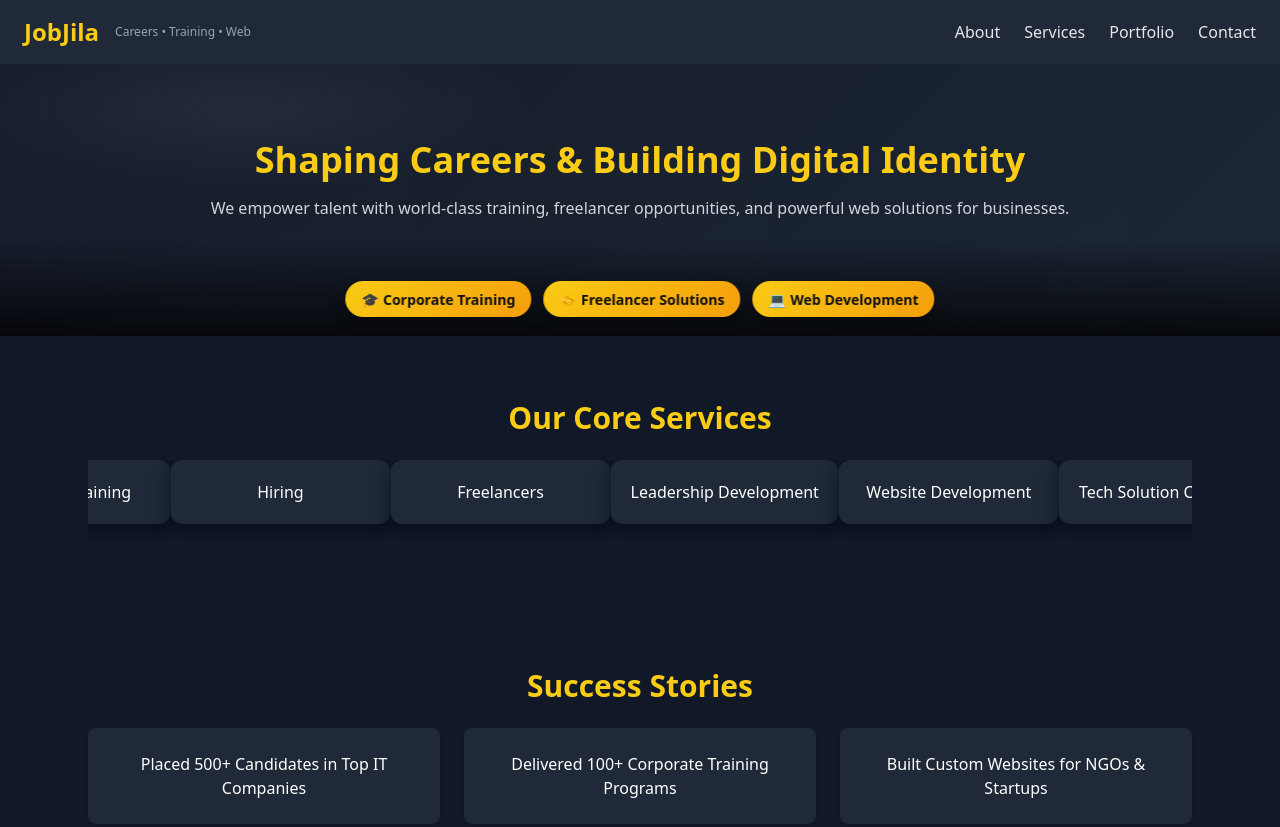
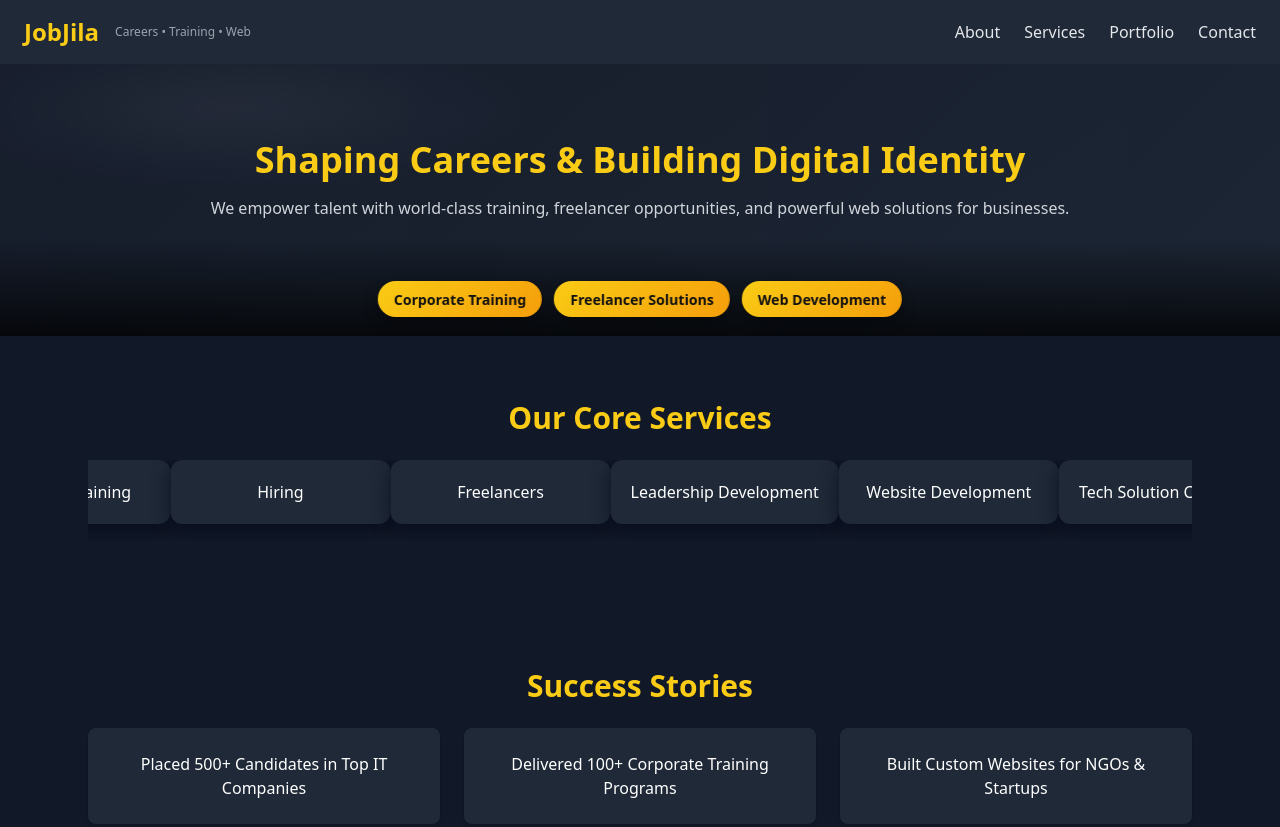
Before and after one commit to jaiswalabhinaw/jobjila, a plain HTML site: page index.html in a window 1280 px wide. Shown: the top 827 px of the page. Drawn offline with nearby package versions, Linux system fonts and the light colour scheme.

Commit message:
Update index.html

```diff
--- a/index.html
+++ b/index.html
@@ -122,9 +122,9 @@
 
     <!-- Hero badges (app-like) -->
     <div class="hero-buttons">
-      <span class="font-semibold">🎓 Corporate Training</span>
-      <span class="font-semibold">🤝 Freelancer Solutions</span>
-      <span class="font-semibold">💻 Web Development</span>
+      <span class="font-semibold">Corporate Training</span>
+      <span class="font-semibold">Freelancer Solutions</span>
+      <span class="font-semibold">Web Development</span>
     </div>
 
     <div class="hero-fade"></div>
@@ -209,8 +209,8 @@
       </div>
       <div>
         <h4 class="font-bold text-yellow-400 mb-2">Contact</h4>
-        <p>📞 +91 87566 80477</p>
-        <p>✉️ support@jobjila.com</p>
+        <p>+91 87566 80477</p>
+        <p>support@jobjila.com</p>
       </div>
       <div>
         <h4 class="font-bold text-yellow-400 mb-2">Follow Us</h4>
```
